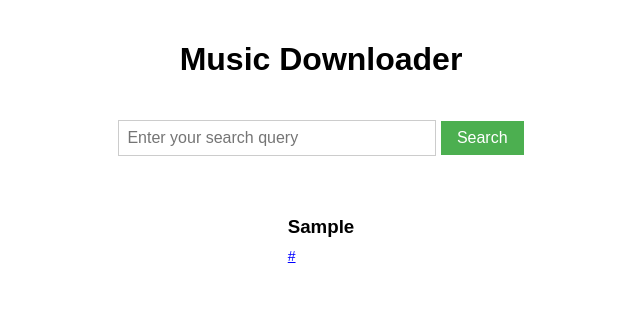
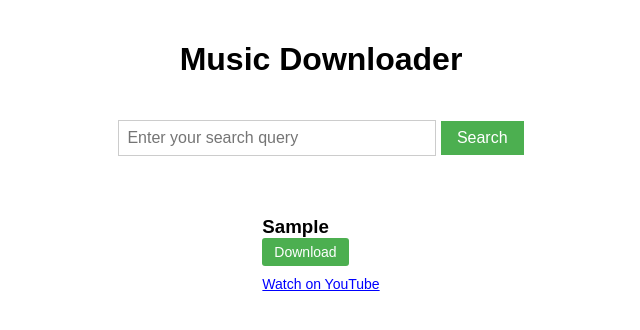
Before and after one commit to PeterPark07/MusicWebapp, a Flask app: template templates/index.html in a window 1280 px wide. Shown: the top 330 px of the page, without its empty margins (319-959 px from the left). Run offline with Flask 3, Linux system fonts and the light colour scheme; the template is opened without the code that fills it: most values are stand-ins (such as "Sample title", 1, 10 or a date in 2020).

Commit message:
Update index.html

```diff
--- a/templates/index.html
+++ b/templates/index.html
@@ -18,8 +18,11 @@
         {% if music_result %}
             <div class="track single">
                 <h3>{{ music_result }}</h3>
-                {% if url %}
-                    <p class="youtube-link">{{ url }}</p>
+                {% if download_url %}
+                    <a href="{{ download_url }}" class="download-btn">Download</a>
+                {% endif %}
+                {% if youtube_url %}
+                    <a href="{{ youtube_url }}" target="_blank" class="youtube-link">Watch on YouTube</a>
                 {% endif %}
             </div>
         {% endif %}
```
